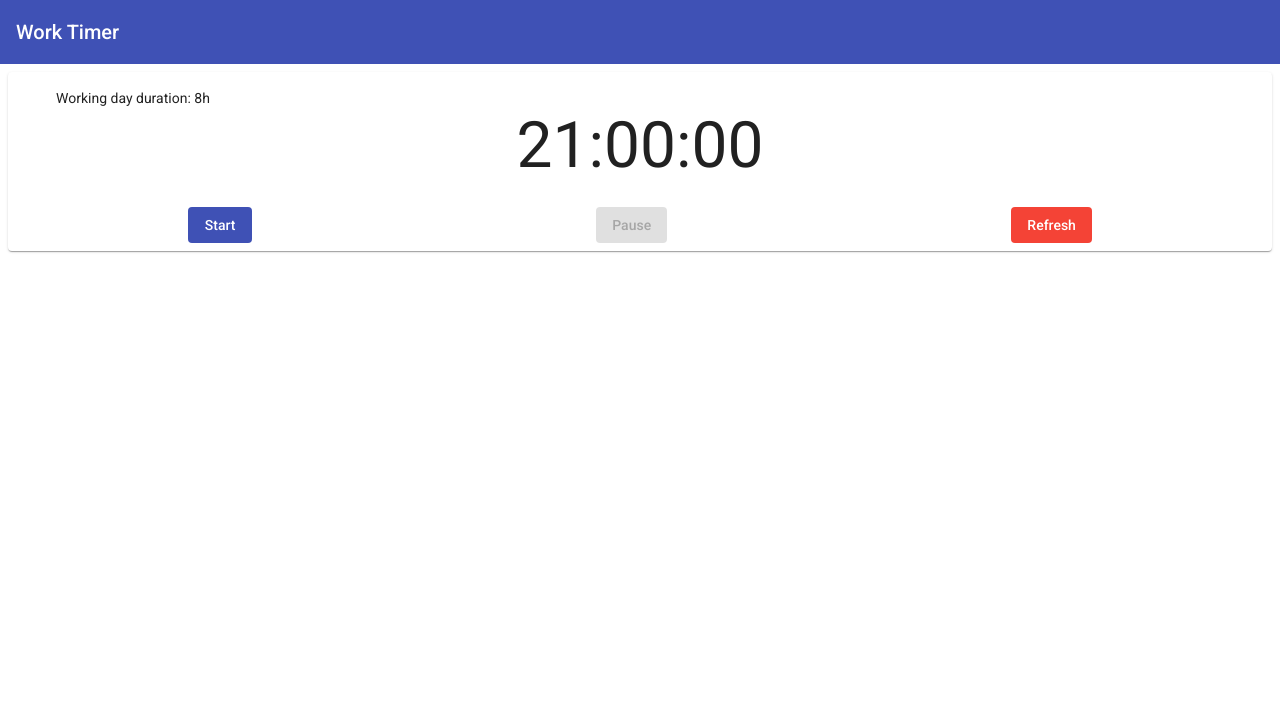
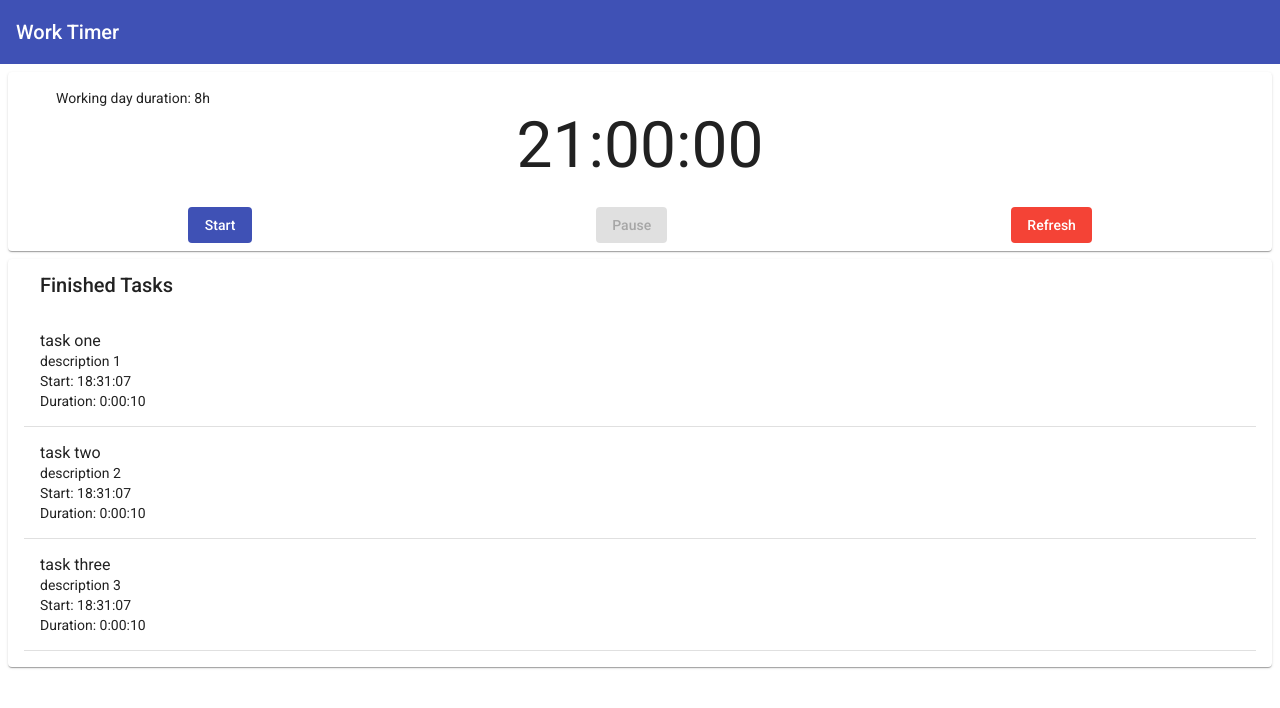
Before and after one commit to Andriy7172/workTimer, an Angular app: page / in a window 1280 px wide. Shown: the top 708 px of the page. Built offline with nearby package versions, Linux system fonts and the light colour scheme.

Commit message:
Creating finished task

```diff
--- a/src/app/app.component.html
+++ b/src/app/app.component.html
@@ -27,3 +27,44 @@
     </button>
   </mat-card-actions>
 </mat-card>
+
+<mat-card style="margin: 8px;"
+          *ngIf="addNewTask">
+  <form [formGroup]="taskGroup">
+    <mat-form-field>
+      <input matInput type="text" formControlName="title" placeholder="Title">
+    </mat-form-field>
+    <mat-form-field>
+      <input matInput type="text" formControlName="description" placeholder="Description">
+    </mat-form-field>
+  </form>
+  <mat-card-actions fxLayoutAlign="end">
+    <button mat-flat-button
+            color="primary"
+            (click)="submit()">
+      Submit
+    </button>
+    <button mat-flat-button
+            color="accent">
+      Cancel
+    </button>
+  </mat-card-actions>
+</mat-card>
+
+<mat-card style="margin: 8px;">
+  <mat-card-header>
+    <mat-card-title>Finished Tasks</mat-card-title>
+  </mat-card-header>
+
+  <mat-card-content>
+    <mat-list>
+      <mat-list-item *ngFor="let task of tasks">
+        <p mat-line>{{ task.title }}</p>
+        <p mat-line>{{ task.description }}</p>
+        <p mat-line>Start: {{ task.startTime | date: 'H:mm:ss' }}</p>
+        <p mat-line>Duration: {{ task.duration | date: 'H:mm:ss' }}</p>
+        <mat-divider></mat-divider>
+      </mat-list-item>
+    </mat-list>
+  </mat-card-content>
+</mat-card>
--- a/src/app/app.component.ts
+++ b/src/app/app.component.ts
@@ -1,5 +1,7 @@
 import { Component, OnInit } from '@angular/core';
 import { interval, Subscription } from 'rxjs';
+import { Task } from './models/task.model';
+import { FormGroup, FormControl } from '@angular/forms';
 
 @Component({
   selector: 'app-root',
@@ -7,18 +9,32 @@ import { interval, Subscription } from 'rxjs';
   styleUrls: ['./app.component.scss'],
 })
 export class AppComponent implements OnInit {
+  addNewTask = false;
   seconds = 0;
   hours = '';
   timerSubscription: Subscription;
   startDisabled = false;
   pauseDisabled = true;
   workDayDurationInHours = 8;
+  taskStartTime: number;
+  tasks: Task[] = [
+    new Task('task one', 'description 1', new Date().getTime(), 10000),
+    new Task('task two', 'description 2', new Date().getTime(), 10000),
+    new Task('task three', 'description 3', new Date().getTime(), 10000),
+  ];
+  taskGroup = new FormGroup({
+    title: new FormControl(null),
+    description: new FormControl(null),
+    startTime: new FormControl(null),
+    duration: new FormControl(null),
+  });
 
   ngOnInit(): void {
     Notification.requestPermission();
   }
 
   startTimer(): void {
+    this.taskStartTime = new Date().getTime();
     this.startDisabled = !this.startDisabled;
     this.pauseDisabled = !this.pauseDisabled;
     this.timerSubscription = interval(1000).subscribe(() => {
@@ -32,6 +48,7 @@ export class AppComponent implements OnInit {
   }
 
   pauseTimer(): void {
+    this.addNewTask = true;
     this.startDisabled = !this.startDisabled;
     this.pauseDisabled = !this.pauseDisabled;
     this.timerSubscription.unsubscribe();
@@ -40,4 +57,23 @@ export class AppComponent implements OnInit {
   refreshTimer(): void {
     this.seconds = 0;
   }
+
+  submit(): void {
+    // TODO Polish form add cancel, add validation
+    const currentTime = new Date().getTime();
+    const duration = currentTime - this.taskStartTime;
+    this.taskGroup.patchValue({startTime: this.taskStartTime, duration});
+    console.log(this.taskGroup.value);
+    this.tasks = [
+      ...this.tasks,
+      new Task(
+        this.taskGroup.value.title,
+        this.taskGroup.value.description,
+        this.taskGroup.value.startTime,
+        this.taskGroup.value.duration
+      ),
+    ];
+    this.taskGroup.reset();
+    this.addNewTask = false;
+  }
 }
--- a/src/app/app.module.ts
+++ b/src/app/app.module.ts
@@ -5,6 +5,7 @@ import { AppRoutingModule } from './app-routing.module';
 import { AppComponent } from './app.component';
 import { BrowserAnimationsModule } from '@angular/platform-browser/animations';
 import { SharedModule } from './shared/shared.module';
+import { ReactiveFormsModule } from '@angular/forms';
 import { SecondsToHourPipe } from './pipes/seconds-to-hour.pipe';
 
 @NgModule({
@@ -16,6 +17,7 @@ import { SecondsToHourPipe } from './pipes/seconds-to-hour.pipe';
     BrowserModule,
     AppRoutingModule,
     BrowserAnimationsModule,
+    ReactiveFormsModule,
     SharedModule,
   ],
   providers: [],
--- /dev/null
+++ b/src/app/models/task.model.ts
@@ -0,0 +1,6 @@
+export class Task {
+  constructor(public title: string,
+              public description: string,
+              public startTime: number,
+              public duration: number) {}
+}
```
Also changed, not shown: src/app/shared/shared.module.ts (+18 -6 lines).
